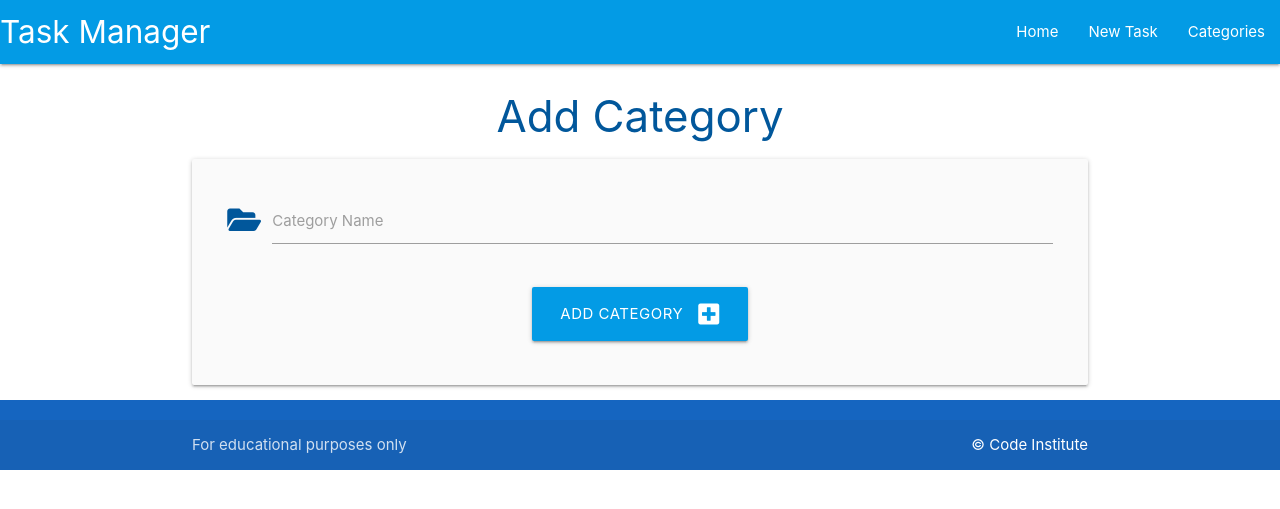
After one commit to LewisClements21/database-management-walkthrough, a Python web app: template taskmanager/templates/add_category.html in a window 1280 px wide. The commit adds this page. Shown: the top 509 px of the page. Run offline with Jinja, Linux system fonts and the light colour scheme; the template is opened without the code that fills it, so the values that code supplies are empty.

Commit message:
add categories page

```diff
--- /dev/null
+++ b/taskmanager/templates/add_category.html
@@ -0,0 +1,27 @@
+{% extends "base.html" %}
+{% block content %}
+
+<h3 class="light-blue-text text-darken-4 center-align">Add Category</h3>
+
+<div class="row card-panel grey lighten-5">
+    <form class="col s12" method="POST" action="{{ url_for('add_category') }}">
+        <!-- category name -->
+        <div class="row">
+            <div class="input-field col s12">
+                <i class="fas fa-folder-open prefix light-blue-text text-darken-4"></i>
+                <input id="category_name" name="category_name" minlength="3" maxlength="25" type="text" class="validate" required>
+                <label for="category_name">Category Name</label>
+            </div>
+        </div>
+        <!-- submit button -->
+        <div class="row">
+            <div class="col s12 center-align">
+                <button type="submit" class="btn-large light-blue darken-1">
+                    Add Category <i class="fas fa-plus-square right"></i>
+                </button>
+            </div>
+        </div>
+    </form>
+</div>
+
+{% endblock %}
--- a/taskmanager/templates/base.html
+++ b/taskmanager/templates/base.html
@@ -25,7 +25,7 @@
             <ul class="right hide-on-med-and-down">
                 <li><a href="{{ url_for('home') }}">Home</a></li>
                 <li><a href="">New Task</a></li>
-                <li><a href="">Categories</a></li>
+                <li><a href="{{ url_for('categories') }}">Categories</a></li>
             </ul>
             </div>
         </nav>
@@ -34,7 +34,7 @@
         <ul class="sidenav" id="mobile-demo">
             <li><a href="{{ url_for('home') }}">Home</a></li>
             <li><a href="">New Task</a></li>
-            <li><a href="">Categories</a></li>
+            <li><a href="{{ url_for('categories') }}">Categories</a></li>
         </ul>
     </header>
 
--- a/taskmanager/templates/tasks.html
+++ b/taskmanager/templates/tasks.html
@@ -1,6 +1,6 @@
-(% extends "base.html" %)
-(% block content %)
+{% extends "base.html" %}
+{% block content %}
 
 <h3 class="light-blue-text text-darken-4 center-align">Tasks</h3>
 
-(% endblock %)
+{% endblock %}
```
Also changed, not shown: taskmanager/routes.py (+17 -1 lines), taskmanager/templates/categories.html (added, +14 -0 lines).
